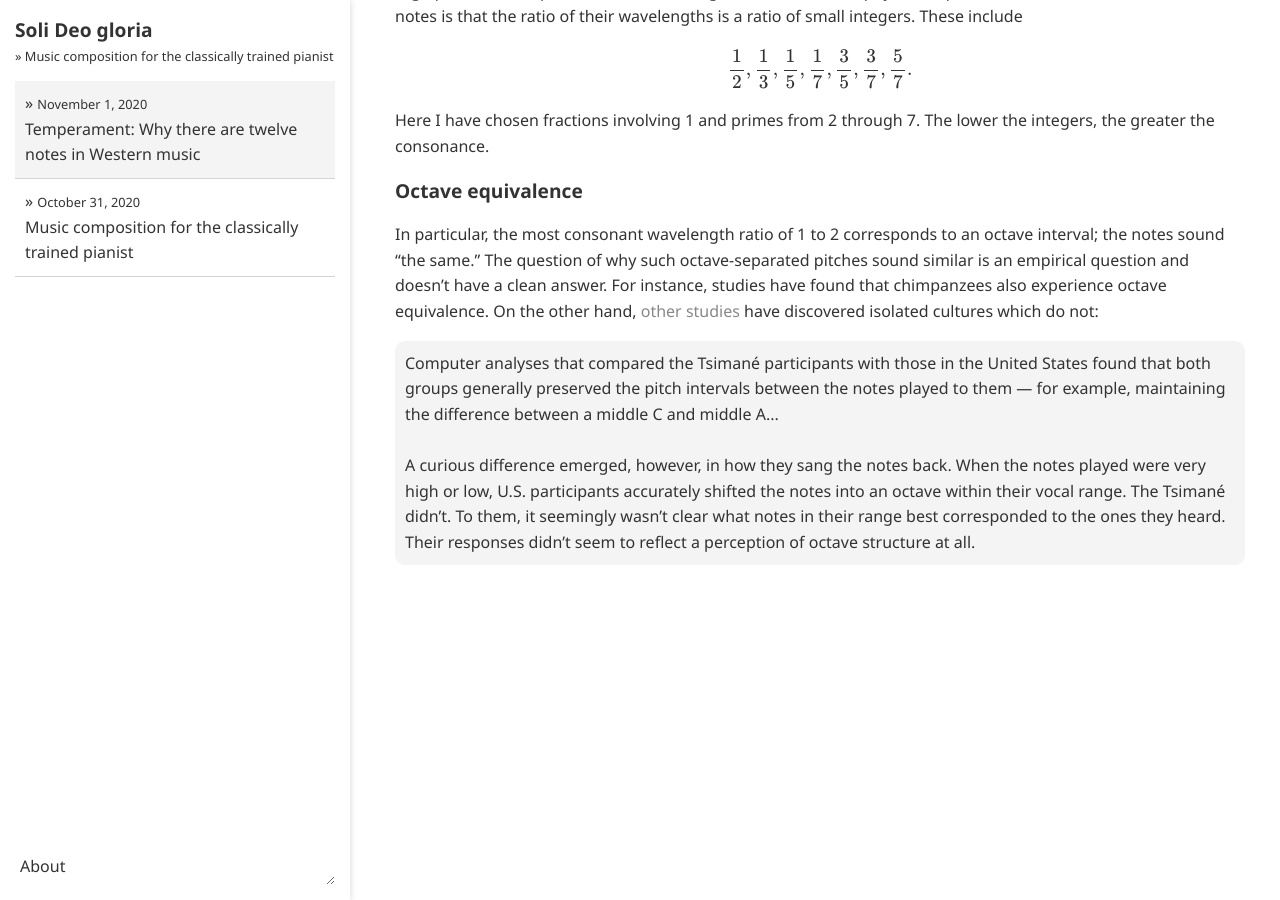
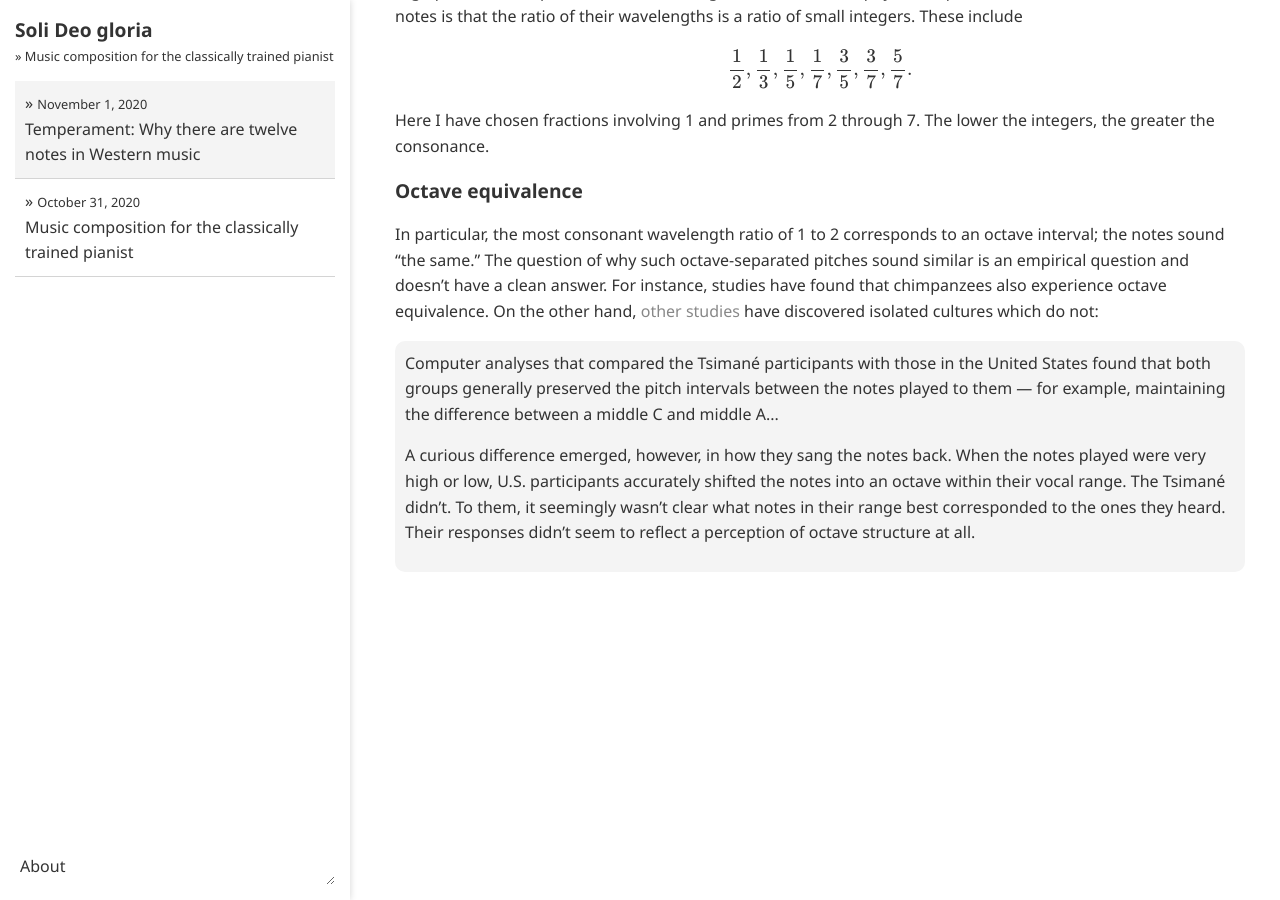
Before and after one commit to ansyblenetwork/sdg, a Jekyll site: the page built from _posts/2020-11-01-temperament-why-there-are-twelve-notes.md, in a window 1280 px wide and 900 px high, scrolled down 370 px. Built offline with Jekyll 4.4.1, drawn with Linux system fonts in a browser that asks for light colours; formulas are drawn with MathJax 3.

Commit message:
Update 2020-11-01-temperament-why-there-are-twelve-notes.md

```diff
--- a/_posts/2020-11-01-temperament-why-there-are-twelve-notes.md
+++ b/_posts/2020-11-01-temperament-why-there-are-twelve-notes.md
@@ -24,6 +24,7 @@ In particular, the most consonant wavelength ratio of 1 to 2 corresponds to an o
 
 <div class="media">
   Computer analyses that compared the Tsimané participants with those in the United States found that both groups generally preserved the pitch intervals between the notes played to them — for example, maintaining the difference between a middle C and middle A...
-<br><br>
-A curious difference emerged, however, in how they sang the notes back. When the notes played were very high or low, U.S. participants accurately shifted the notes into an octave within their vocal range. The Tsimané didn’t. To them, it seemingly wasn’t clear what notes in their range best corresponded to the ones they heard. Their responses didn’t seem to reflect a perception of octave structure at all.
+
+<p>
+A curious difference emerged, however, in how they sang the notes back. When the notes played were very high or low, U.S. participants accurately shifted the notes into an octave within their vocal range. The Tsimané didn’t. To them, it seemingly wasn’t clear what notes in their range best corresponded to the ones they heard. Their responses didn’t seem to reflect a perception of octave structure at all.</p>
 </div>
```
